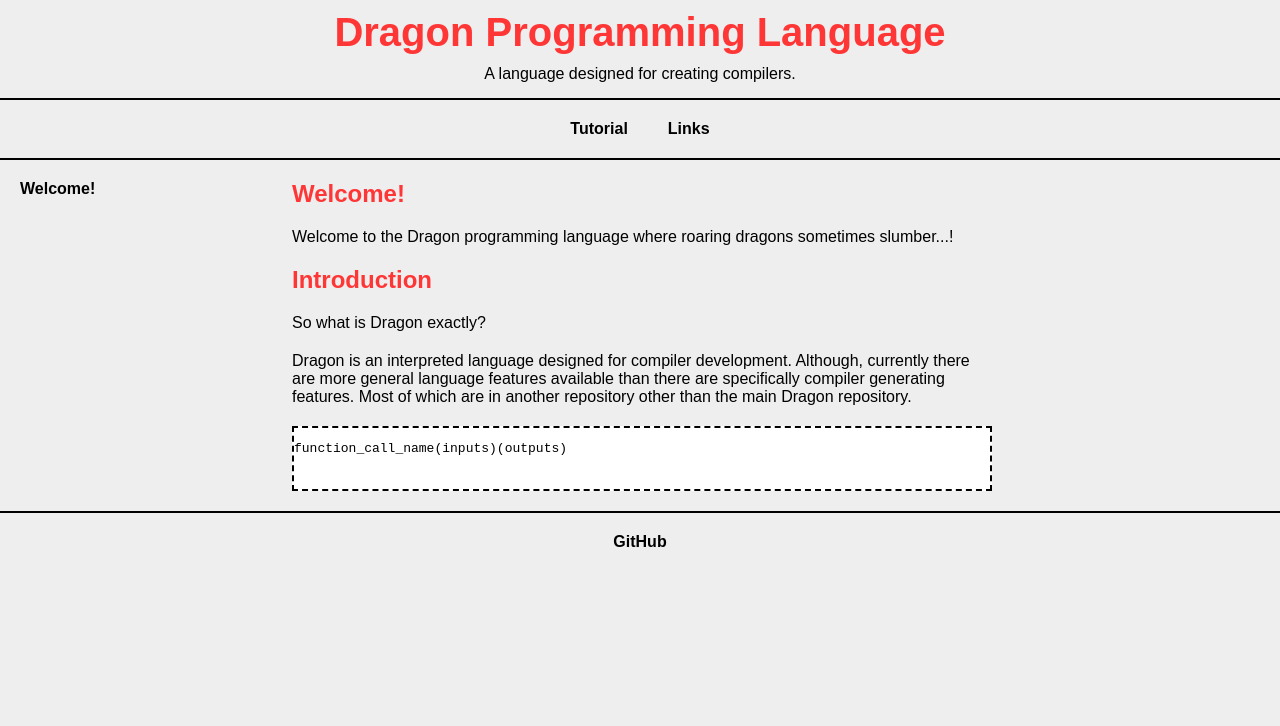
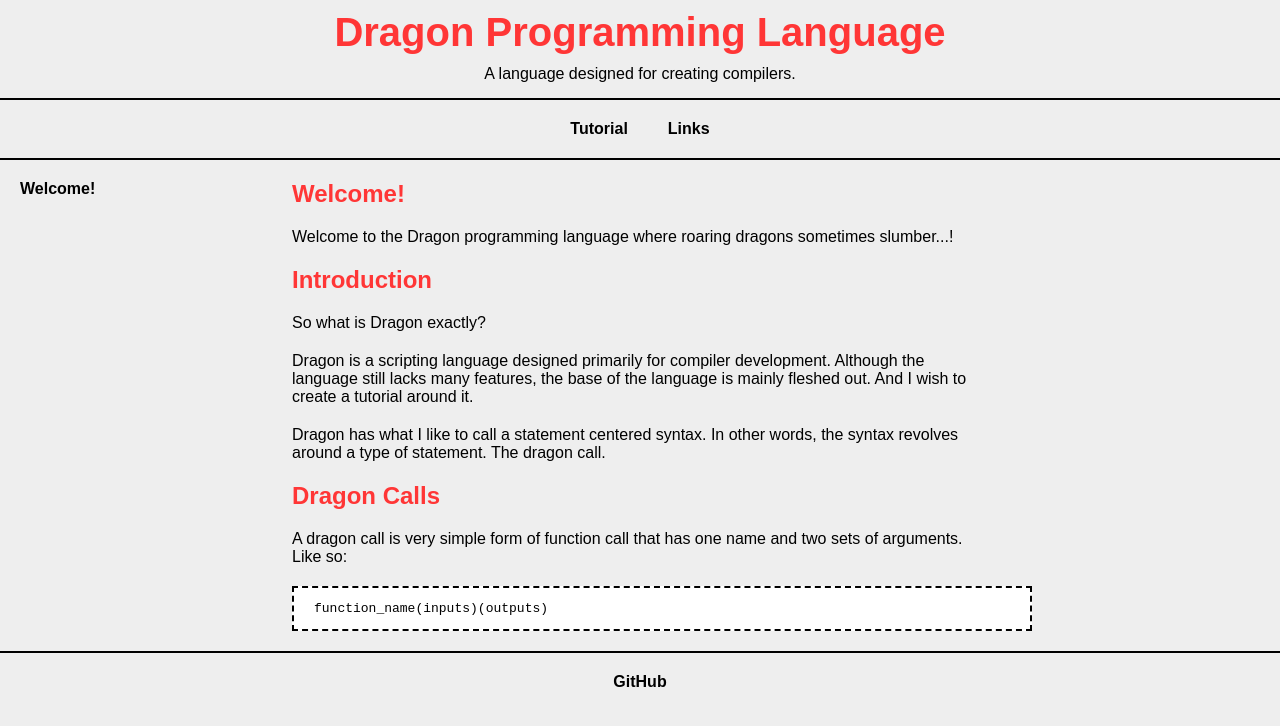
Before and after one commit to abradinjapan/dragon-programming-language.com, a plain HTML site: page index.html in a window 1280 px wide. Drawn offline with Linux system fonts and the light colour scheme.

Commit message:
Started tutorial home.

```diff
--- a/scripting.js
+++ b/scripting.js
@@ -68,11 +68,23 @@ let site_json = {
                 },
                 {
                     type: "text",
-                    data: "Dragon is an interpreted language designed for compiler development. Although, currently there are more general language features available than there are specifically compiler generating features. Most of which are in another repository other than the main Dragon repository."
+                    data: "Dragon is a scripting language designed primarily for compiler development. Although the language still lacks many features, the base of the language is mainly fleshed out. And I wish to create a tutorial around it."
+                },
+                {
+                    type: "text",
+                    data: "Dragon has what I like to call a statement centered syntax. In other words, the syntax revolves around a type of statement. The dragon call."
+                },
+                {
+                    type: "header",
+                    data: "Dragon Calls"
+                },
+                {
+                    type: "text",
+                    data: "A dragon call is very simple form of function call that has one name and two sets of arguments. Like so:"
                 },
                 {
                     type: "code_block",
-                    data: "function_call_name(inputs)(outputs)"
+                    data: "function_name(inputs)(outputs)"
                 }
             ]
         }
--- a/stylesheet.css
+++ b/stylesheet.css
@@ -359,7 +359,10 @@ body {
 
 .page_document_code_block {
     margin: var(--no-margin-pixel-thickness);
-    padding-bottom: var(--page-document-text-padding-thickness);
+    padding-bottom: var(--no-padding-pixel-thickness);
+    padding-left: var(--page-document-text-padding-thickness);
+    padding-right: var(--page-document-text-padding-thickness);
+    padding-top: var(--no-padding-pixel-thickness);
     color: var(--normal-text-color);
     border-style: var(--dashed-border-type);
     border-color: var(--border-color);
```
